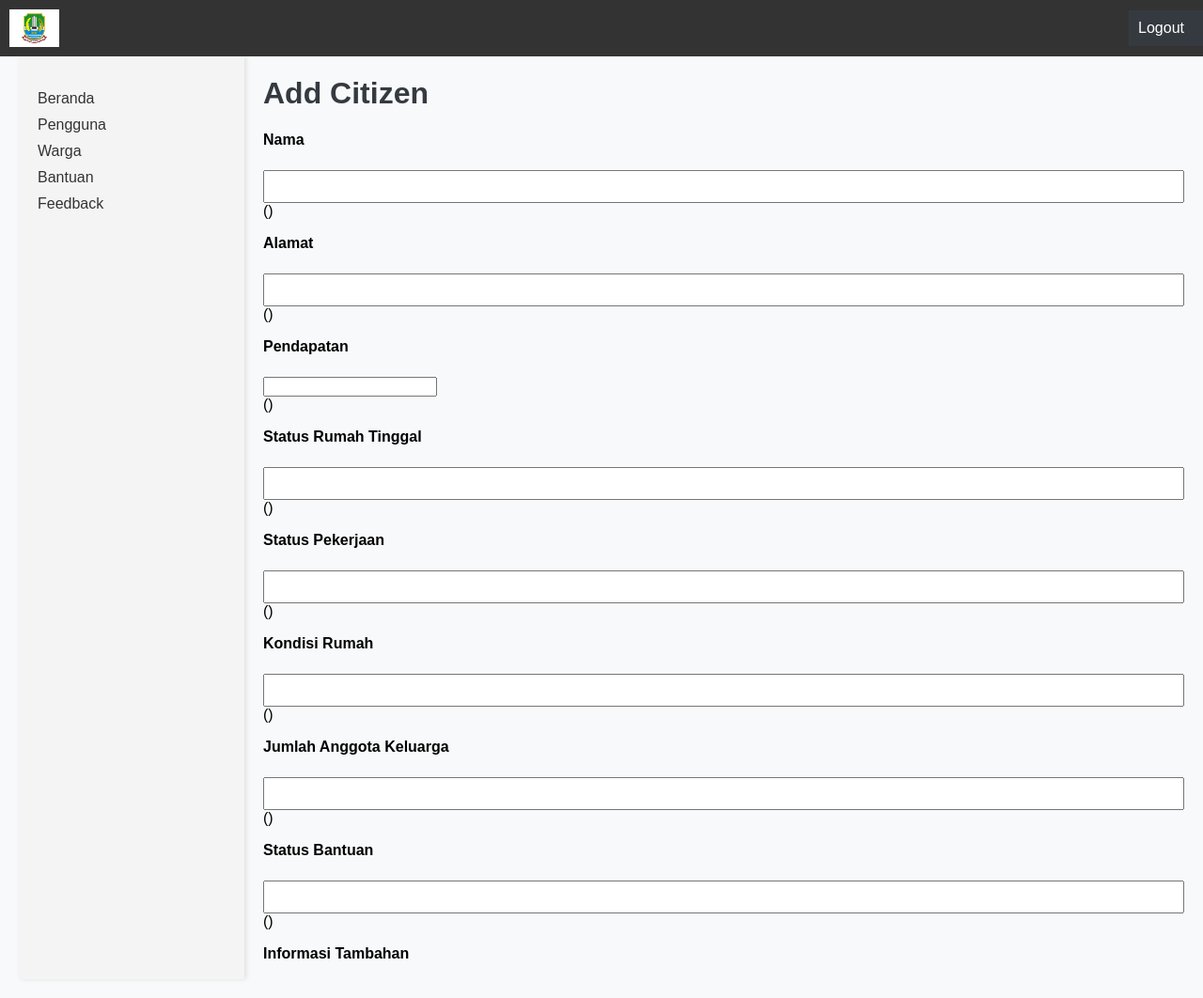
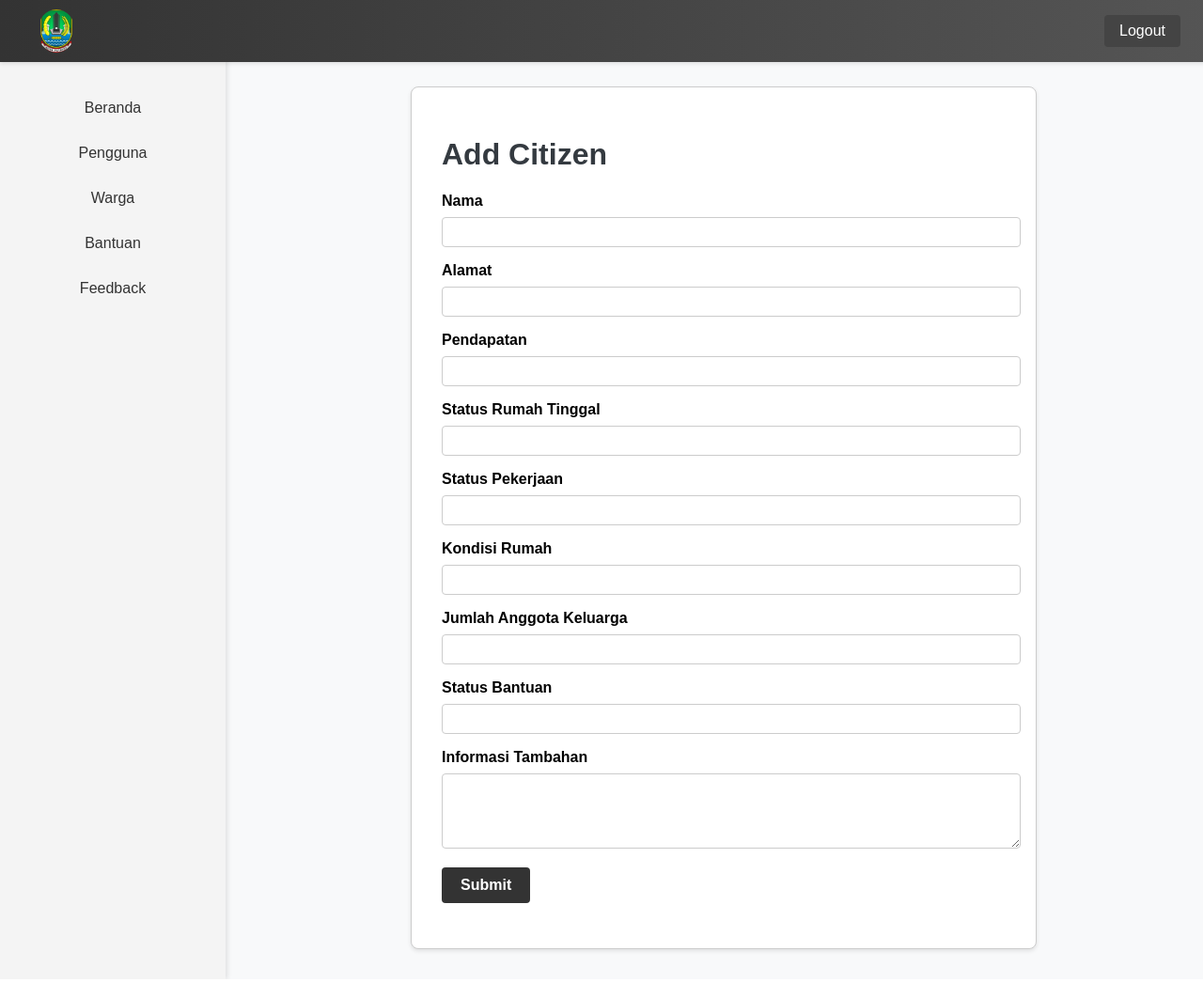
Before and after one commit to ahmdsen/Skripsi-hussein, a Flask app: page /citizen/add in a window 1280 px wide. Shown: the whole page at 94% size. Run offline with Flask 3, Linux system fonts and the light colour scheme; the visitor is signed in with stand-in values (Sample User, id 1).

Commit message:
feat: update styles and make it more stylish

```diff
--- a/templates/base.html
+++ b/templates/base.html
@@ -11,22 +11,37 @@
             font-family: Arial, sans-serif;
         }
         header {
-            width: 100%;
-            background-color: #333;
-            color: white;
-            padding: 10px;
+            position: fixed;
             display: flex;
             align-items: center;
             justify-content: space-between;
-            position: fixed;
             top: 0;
+            width: 95%;
+            background: linear-gradient(90deg, #333, #555);
+            color: white;
             z-index: 1000;
+            padding: 10px 40px;
+            box-shadow: 0 2px 4px rgba(0, 0, 0, 0.1);
         }
         header img {
-            height: 40px;
+            width: 40px;
+            border-radius: 50%;
+        }
+        header a {
+            color: white;
+            text-decoration: none;
+            padding: 8px 16px;
+            background-color: #444;
+            border-radius: 4px;
+            transition: background-color 0.3s ease;
+            margin: 0 0 0 -40px;
+        }
+        header a:hover {
+            background-color: #666;
         }
         .container {
             display: flex;
+            margin: 0;
             margin-top: 60px; /* Adjust based on the height of the header */
             height: calc(100vh - 60px); /* Adjust based on the height of the header */
         }
@@ -38,6 +53,7 @@
             position: fixed;
             top: 60px; /* Adjust based on the height of the header */
             bottom: 0;
+            text-align: center;
         }
         .sidebar ul {
             list-style: none;
@@ -49,6 +65,13 @@
         .sidebar ul li a {
             text-decoration: none;
             color: #333;
+            display: block;
+            padding: 10px;
+            border-radius: 5px;
+        }
+        .sidebar ul li a:hover, .sidebar ul li a.active {
+            background-color: #333;
+            color: white;
         }
         .content {
             margin-left: 260px;
@@ -68,21 +91,17 @@
 <body>
     {% if current_user.is_authenticated %}
     <header>
-        <img src="{{ url_for('static', filename='images/logo.jpeg') }}" alt="Logo">
-        <nav>
-            <ul>
-                <li><a href="{{ url_for('logout') }}">Logout</a></li>
-            </ul>
-        </nav>
+        <img src="{{ url_for('static', filename='images/logo-bansos.png') }}" alt="Logo">
+        <a href="{{ url_for('logout') }}">Logout</a>
     </header>
     <div class="container">
         <div class="sidebar">
             <ul>
-                <li><a href="{{ url_for('home') }}">Beranda</a></li>
-                <li><a href="{{ url_for('users') }}">Pengguna</a></li>
-                <li><a href="{{ url_for('citizens') }}">Warga</a></li>
-                <li><a href="{{ url_for('assistance') }}">Bantuan</a></li>
-                <li><a href="{{ url_for('feedback') }}">Feedback</a></li>
+                <li><a href="{{ url_for('home') }}" class="{% if request.endpoint == 'home' %}active{% endif %}">Beranda</a></li>
+                <li><a href="{{ url_for('users') }}" class="{% if request.endpoint == 'users' %}active{% endif %}">Pengguna</a></li>
+                <li><a href="{{ url_for('citizens') }}" class="{% if request.endpoint == 'citizens' %}active{% endif %}">Warga</a></li>
+                <li><a href="{{ url_for('assistance') }}" class="{% if request.endpoint == 'assistance' %}active{% endif %}">Bantuan</a></li>
+                <li><a href="{{ url_for('feedback') }}" class="{% if request.endpoint == 'feedback' %}active{% endif %}">Feedback</a></li>
             </ul>
         </div>
         <div class="content">
--- a/templates/citizens/add_citizen.html
+++ b/templates/citizens/add_citizen.html
@@ -5,54 +5,130 @@ Add Citizen - Warga Bansos App
 {% endblock %}
 
 {% block content %}
-<h1>Add Citizen</h1>
-<form method="POST" action="{{ url_for('add_citizen') }}">
-    {{ form.hidden_tag() }}
-    <p>
-        {{ form.nama.label }}<br>
-        {{ form.nama(size=32) }}<br>
-        {{ form.nama.errors }}
-    </p>
-    <p>
-        {{ form.alamat.label }}<br>
-        {{ form.alamat(size=32) }}<br>
-        {{ form.alamat.errors }}
-    </p>
-    <p>
-        {{ form.pendapatan.label }}<br>
-        {{ form.pendapatan() }}<br>
-        {{ form.pendapatan.errors }}
-    </p>
-    <p>
-        {{ form.status_rumah_tinggal.label }}<br>
-        {{ form.status_rumah_tinggal(size=32) }}<br>
-        {{ form.status_rumah_tinggal.errors }}
-    </p>
-    <p>
-        {{ form.status_pekerjaan.label }}<br>
-        {{ form.status_pekerjaan(size=32) }}<br>
-        {{ form.status_pekerjaan.errors }}
-    </p>
-    <p>
-        {{ form.kondisi_rumah.label }}<br>
-        {{ form.kondisi_rumah(size=32) }}<br>
-        {{ form.kondisi_rumah.errors }}
-    </p>
-    <p>
-        {{ form.jumlah_anggota_keluarga.label }}<br>
-        {{ form.jumlah_anggota_keluarga(size=32) }}<br>
-        {{ form.jumlah_anggota_keluarga.errors }}
-    </p>
-    <p>
-        {{ form.status_bantuan.label }}<br>
-        {{ form.status_bantuan(size=32) }}<br>
-        {{ form.status_bantuan.errors }}
-    </p>
-    <p>
-        {{ form.informasi_tambahan.label }}<br>
-        {{ form.informasi_tambahan(cols=32, rows=4) }}<br>
-        {{ form.informasi_tambahan.errors }}
-    </p>
-    <p><button type="submit">Submit</button></p>
-</form>
+<style>
+    .form-card {
+        border: 1px solid #ccc;
+        border-radius: 8px;
+        padding: 2em;
+        box-shadow: 0 2px 4px rgba(0, 0, 0, 0.1);
+        background-color: #fff;
+        max-width: 600px;
+        margin: 2em auto;
+    }
+
+    .form-group {
+        margin-bottom: 1em;
+    }
+
+    .form-group label {
+        font-weight: bold;
+        display: block;
+        margin-bottom: 0.5em;
+    }
+
+    .form-group input,
+    .form-group textarea {
+        width: 100%;
+        padding: 0.5em;
+        border: 1px solid #ccc;
+        border-radius: 4px;
+        font-size: 14px;
+    }
+
+    .form-group .errors {
+        color: red;
+        font-size: 0.875em;
+        margin-top: 0.25em;
+    }
+
+    .btn-submit {
+        display: inline-block;
+        padding: 10px 20px;
+        font-size: 16px;
+        font-weight: bold;
+        color: #fff;
+        background-color: #333;
+        border: none;
+        border-radius: 4px;
+        cursor: pointer;
+        text-decoration: none;
+    }
+
+    .btn-submit:hover {
+        background-color: #555;
+    }
+</style>
+
+<div class="form-card">
+    <h1>Add Citizen</h1>
+    <form method="POST" action="{{ url_for('add_citizen') }}">
+        {{ form.hidden_tag() }}
+        <div class="form-group">
+            {{ form.nama.label }}
+            {{ form.nama(size=32) }}
+            {% if form.nama.errors %}
+            <div class="errors">{{ form.nama.errors[0] }}</div>
+            {% endif %}
+        </div>
+        <div class="form-group">
+            {{ form.alamat.label }}
+            {{ form.alamat(size=32) }}
+            {% if form.alamat.errors %}
+            <div class="errors">{{ form.alamat.errors[0] }}</div>
+            {% endif %}
+        </div>
+        <div class="form-group">
+            {{ form.pendapatan.label }}
+            {{ form.pendapatan() }}
+            {% if form.pendapatan.errors %}
+            <div class="errors">{{ form.pendapatan.errors[0] }}</div>
+            {% endif %}
+        </div>
+        <div class="form-group">
+            {{ form.status_rumah_tinggal.label }}
+            {{ form.status_rumah_tinggal(size=32) }}
+            {% if form.status_rumah_tinggal.errors %}
+            <div class="errors">{{ form.status_rumah_tinggal.errors[0] }}</div>
+            {% endif %}
+        </div>
+        <div class="form-group">
+            {{ form.status_pekerjaan.label }}
+            {{ form.status_pekerjaan(size=32) }}
+            {% if form.status_pekerjaan.errors %}
+            <div class="errors">{{ form.status_pekerjaan.errors[0] }}</div>
+            {% endif %}
+        </div>
+        <div class="form-group">
+            {{ form.kondisi_rumah.label }}
+            {{ form.kondisi_rumah(size=32) }}
+            {% if form.kondisi_rumah.errors %}
+            <div class="errors">{{ form.kondisi_rumah.errors[0] }}</div>
+            {% endif %}
+        </div>
+        <div class="form-group">
+            {{ form.jumlah_anggota_keluarga.label }}
+            {{ form.jumlah_anggota_keluarga(size=32) }}
+            {% if form.jumlah_anggota_keluarga.errors %}
+            <div class="errors">{{ form.jumlah_anggota_keluarga.errors[0] }}</div>
+            {% endif %}
+        </div>
+        <div class="form-group">
+            {{ form.status_bantuan.label }}
+            {{ form.status_bantuan(size=32) }}
+            {% if form.status_bantuan.errors %}
+            <div class="errors">{{ form.status_bantuan.errors[0] }}</div>
+            {% endif %}
+        </div>
+        <div class="form-group">
+            {{ form.informasi_tambahan.label }}
+            {{ form.informasi_tambahan(cols=32, rows=4) }}
+            {% if form.informasi_tambahan.errors %}
+            <div class="errors">{{ form.informasi_tambahan.errors[0] }}</div>
+            {% endif %}
+        </div>
+        <div class="form-group">
+            <button type="submit" class="btn-submit">Submit</button>
+        </div>
+    </form>
+</div>
 {% endblock %}
```
Also changed, not shown: templates/citizens/citizens.html (+12 -7 lines), templates/home.html (+48 -2 lines), static/images/logo-bansos.png (added).
